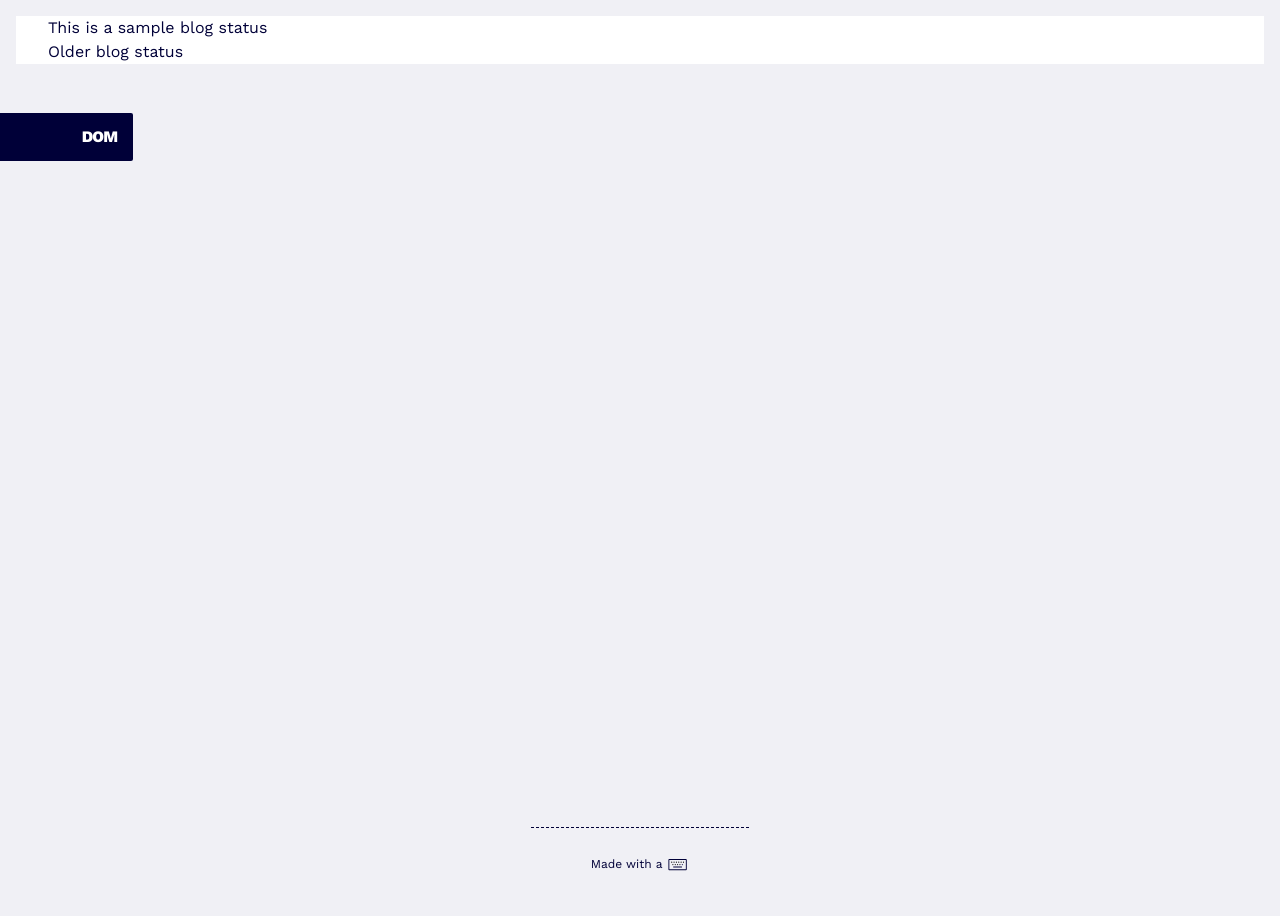
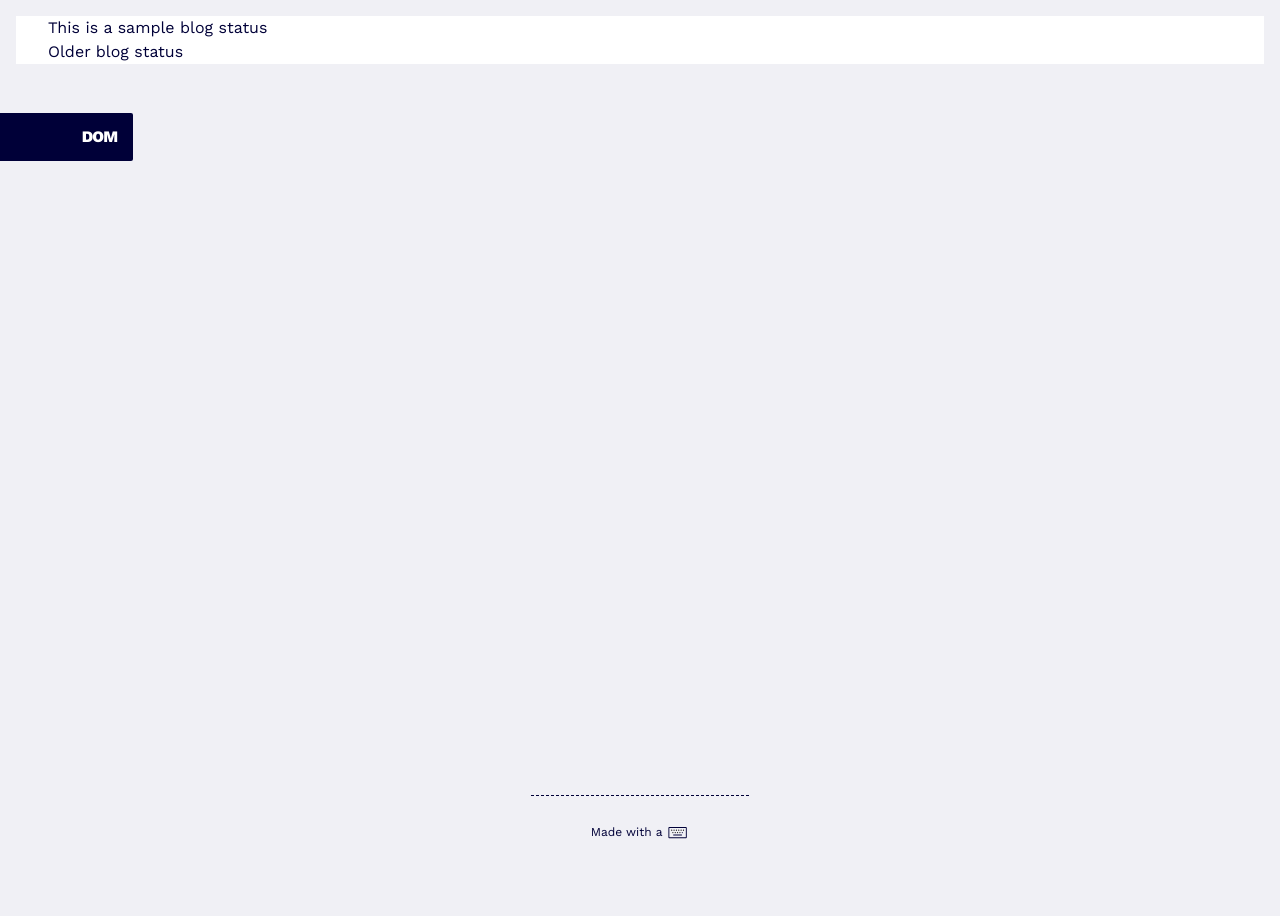
Before and after one commit to DomSt/profileSite, a Jekyll site: the page built from blog-status.html, in a window 1280 px wide. Built offline with Jekyll 4.4.1, drawn with Linux system fonts in a browser that asks for light colours.

Commit message:
Footer margin finetuning
Increased footer margin and pageContent wrapper margin.

```diff
--- a/_sass/layout/wrapper.scss
+++ b/_sass/layout/wrapper.scss
@@ -9,7 +9,7 @@
 
 .pageContent {
 	background: $c-white;
-	margin-bottom: 6rem;
+	margin-bottom: 7rem;
 }
 
 
@@ -22,7 +22,7 @@
 	}
 
 	.pageContent {
-		margin-bottom: 8rem;
+		margin-bottom: 9rem;
 	}
 }
 
@@ -34,6 +34,6 @@
 
 @include respond-to(large) {
 	.pageContent {
-		margin-bottom: 10rem;
+		margin-bottom: 12rem;
 	}
 }
--- a/_sass/module/footer.scss
+++ b/_sass/module/footer.scss
@@ -6,6 +6,7 @@
 	right: 0;
 	bottom: 0;
 	left: 0;
+	margin-bottom: 1rem;
 
 	&__disclaimer {
 		border-top: 1px dashed;
@@ -21,6 +22,7 @@
 
 @include respond-to(large) {
 	.pageFooter {
+		margin-bottom: 2rem;
 
 		&__disclaimer {
 			font-size: .75rem;
```
